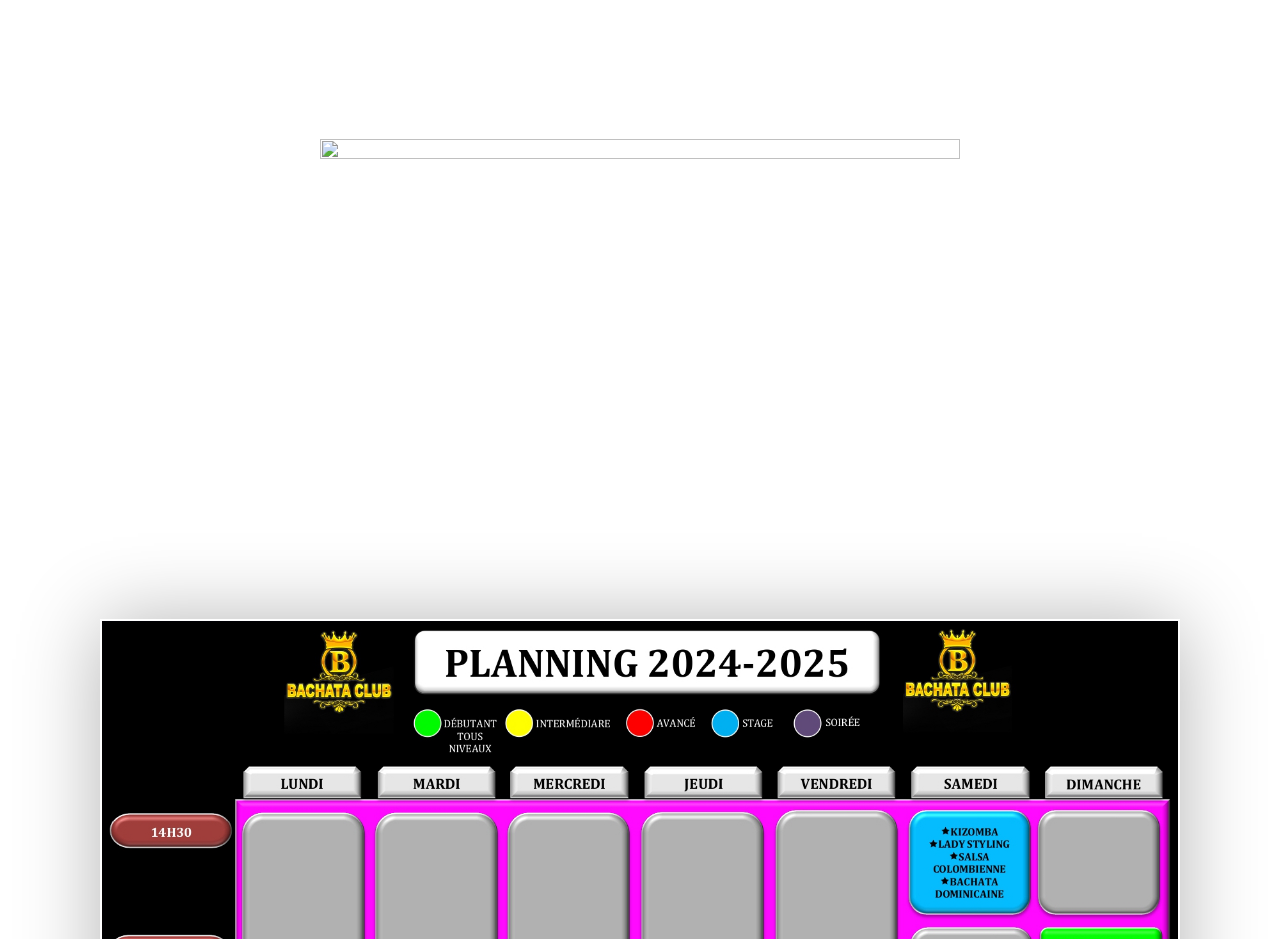
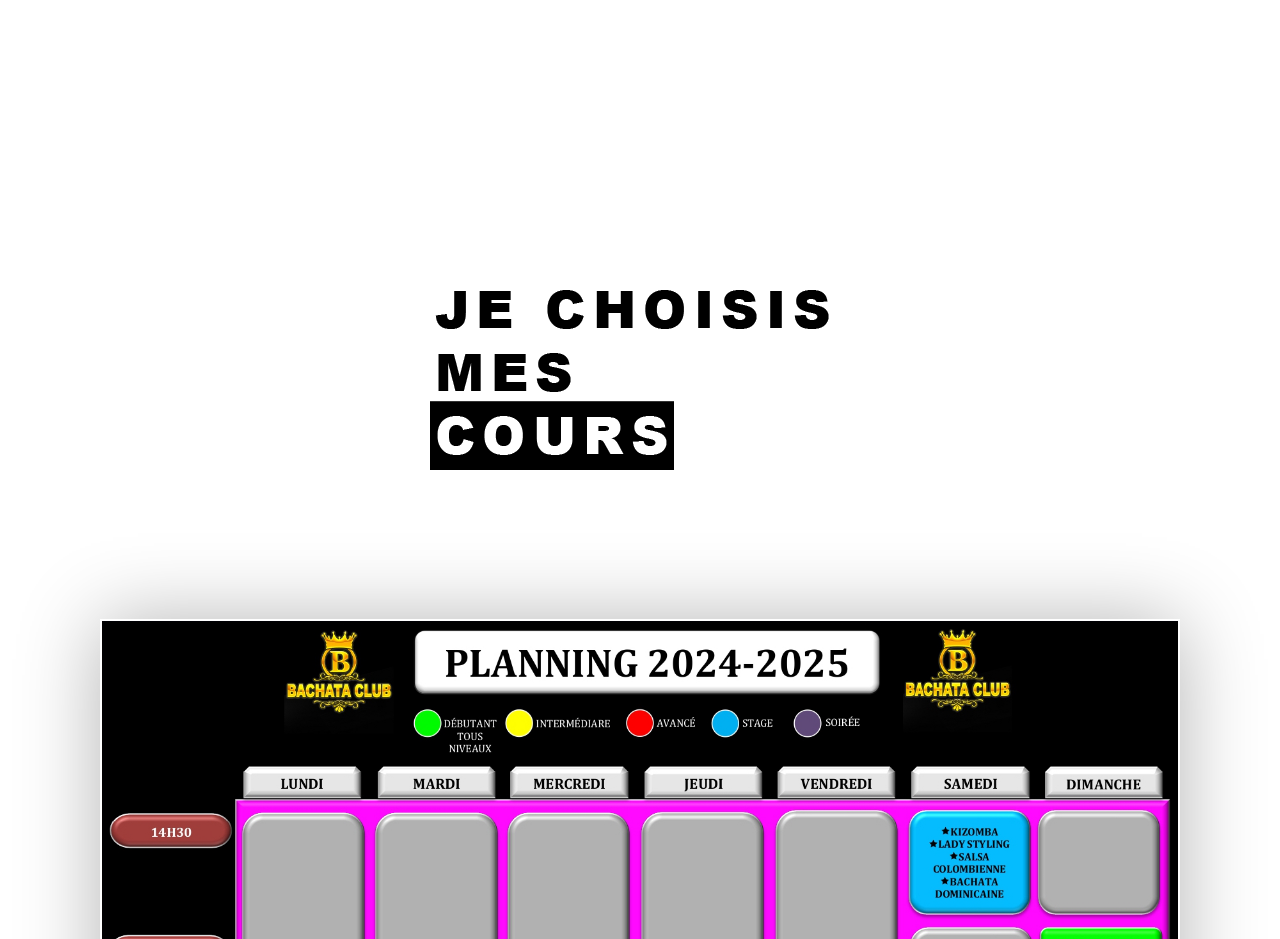
Before and after one commit to IncData/incdata.github.io, a plain HTML site: page index.html in a window 1280 px wide. Shown: the part 2440-3379 px from the top of the page. Drawn offline with nearby package versions, Linux system fonts and the light colour scheme; files that its build step writes are made by us from their sources; a web font is replaced by a local one.

Commit message:
website7

```diff
--- a/index.html
+++ b/index.html
@@ -385,7 +385,7 @@ Virement / Chèques</div>
 <div class="et_pb_row et_pb_row_6">
 <div class="et_pb_column et_pb_column_4_4 et_pb_column_13  et_pb_css_mix_blend_mode_passthrough et-last-child">
 <div class="et_pb_module et_pb_image et_pb_image_2 et_animated et-waypoint">
-<span class="et_pb_image_wrap "><img loading="lazy" decoding="async" width="640" height="480" src="wp-content/uploads/2020/04/" alt="" title="" sizes="(max-width: 640px) 100vw, 640px" class="wp-image-4876" /></span>
+<span class="et_pb_image_wrap "><img loading="lazy" decoding="async" width="640" height="480" src="wp-content/uploads/2020/04/mes-cours.png" alt="" title="" sizes="(max-width: 640px) 100vw, 640px" class="wp-image-4876" /></span>
 </div>
 </div>
 </div>
```
